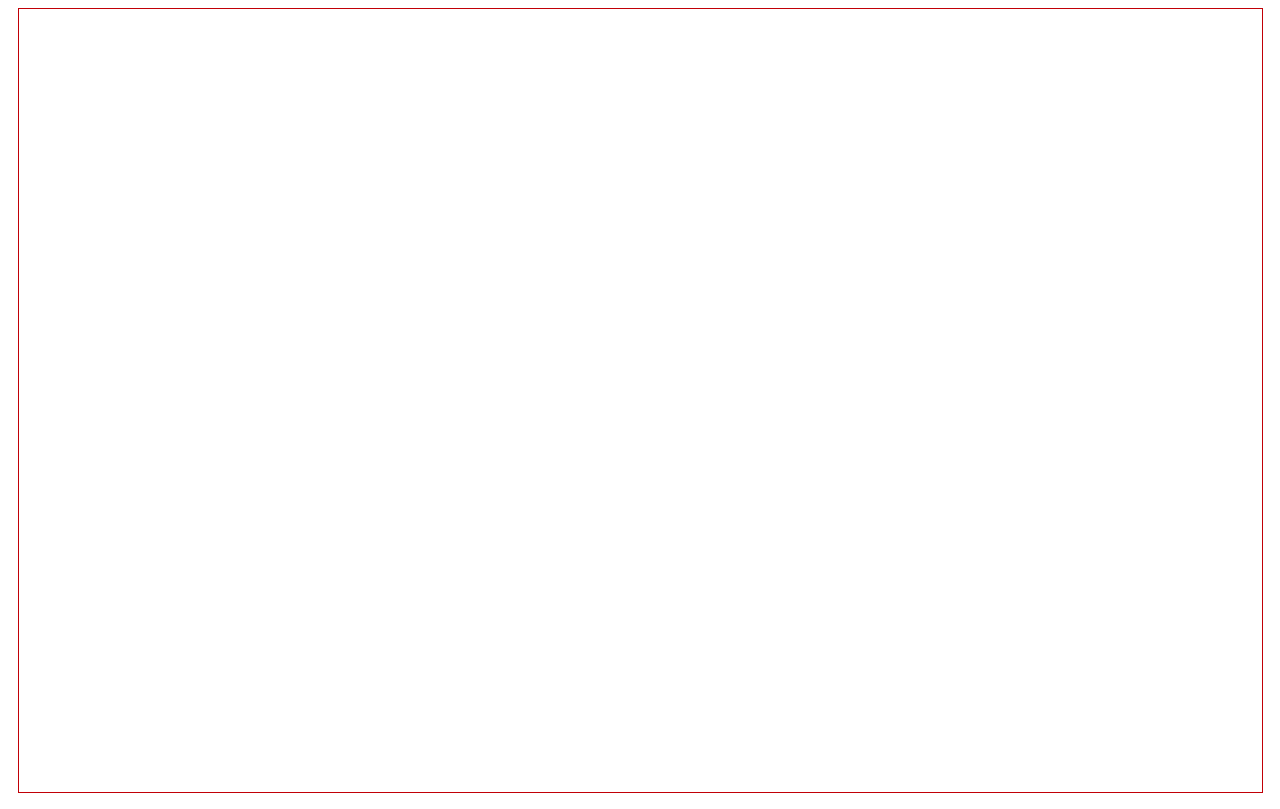
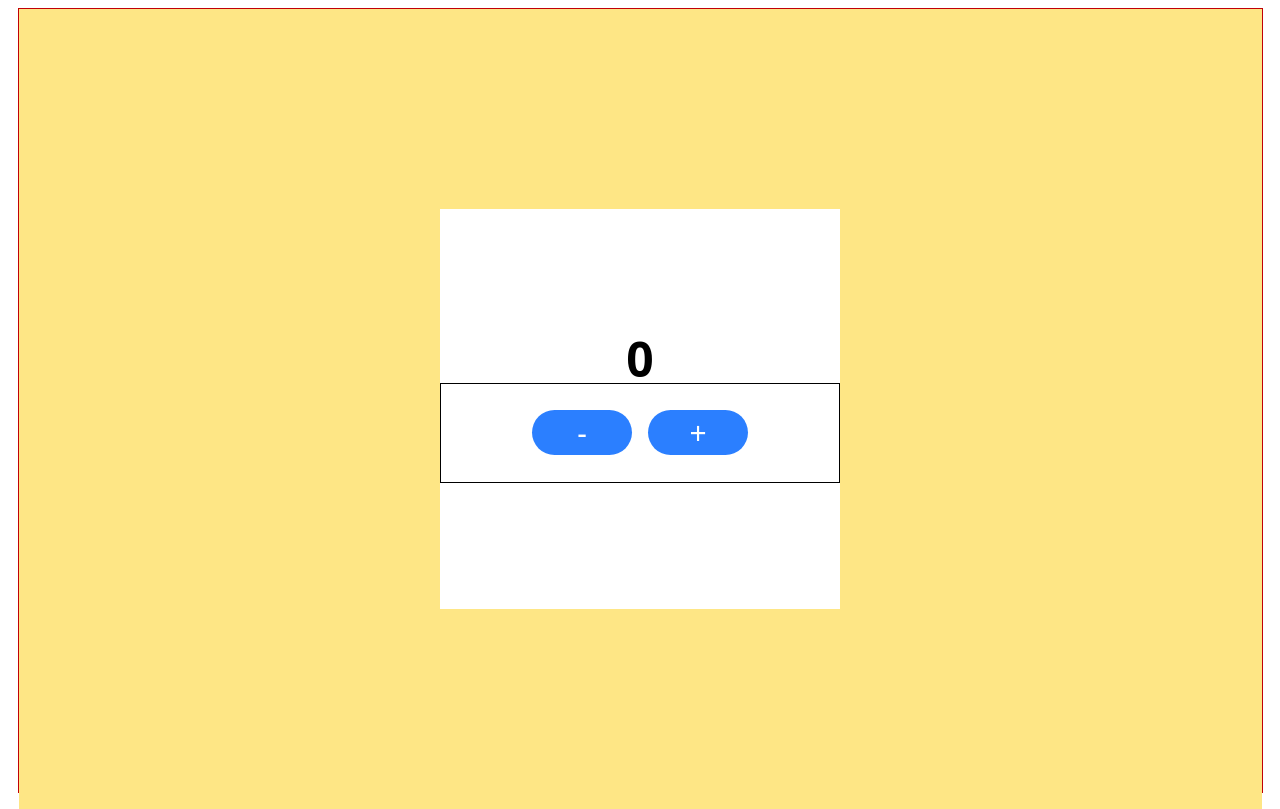
Before and after one commit to ErandikaPiumali/Frontend_MERN_batch06, a React (Vite) app: page /test in a window 1280 px wide. Before the commit this address had no page. Built offline with nearby package versions, Linux system fonts and the light colour scheme.

Commit message:
Learned useState- Day11⛳

```diff
--- a/pages/adminPages.jsx
+++ b/pages/adminPages.jsx
@@ -4,14 +4,14 @@
     return(
         <div className="w-full h-screen bg-red-900 flex">
             <div className="w-[300px] h-full bg-white">
-
-            </div>
+                 </div>
             <div  className="w-[calc(100%-300px)] bg-blue-900 h-full">
                 <Routes path="/*">
                 <Route path="/" element ={<h1>Dashboard</h1>}/>
                  <Route path="/products" element ={<h1>Products</h1>}/>
                   <Route path="/orders" element ={<h1>Orders</h1>}/>
 
+
                 </Routes>
             </div>
         </div>
--- a/pages/homePage.jsx
+++ b/pages/homePage.jsx
@@ -2,6 +2,7 @@
 return(
     <div>
         <span>Home Page</span>
+
     </div>
 )
 }
--- /dev/null
+++ b/pages/testPage.jsx
@@ -0,0 +1,35 @@
+import { useState } from "react";
+
+export default function TestPage(){
+
+      //  let count=1;
+      const [count, setCount] =useState(0);
+
+      function increment(){
+        setCount(count+1)
+      }
+
+      function decrement(){
+        setCount(count-1)
+      }
+
+    return(
+        <div className="w-full h-screen bg-amber-200 flex justify-center items-center">
+            <div className="w-[400px] h-[400px] bg-white flex flex-col justify-center items-center">
+                <h1 className="text-5xl font-bold"> {count} </h1>
+                <div className="w-full flex justify-center items-center border h-[100px]">
+                    <button onClick={decrement}
+                    className="w-[100px] bg-blue-500 h-[45px] flex text-3xl justify-center items-center text-white rounded-full mx-2" >
+                        -
+                    </button>
+                    <button onClick={increment}
+                     className="w-[100px] bg-blue-500 h-[45px] flex text-3xl justify-center items-center text-white rounded-full mx-2">
+                        +
+                    </button>
+                </div>
+                </div>
+
+
+        </div>
+    )
+}
--- a/src/App.jsx
+++ b/src/App.jsx
@@ -1,10 +1,11 @@
 
 import { BrowserRouter, Route, Routes } from 'react-router-dom'
-import HomePage from '../pages/homePage'
+import HomePage from '../pages/homePage.jsx'
 import LoginPage from '../pages/loginPage'
 import RegisterPage from '../pages/registerPage'
 import './App.css'
 import AdminPage from '../pages/adminPages'
+import TestPage from '../pages/testPage'
 
 
 function App() {
@@ -20,6 +21,7 @@
            <Route path="/login" element={<LoginPage/>}/>
             <Route path="/register" element={<RegisterPage/>}/>
             <Route path="/admin/*" element={<AdminPage/>}/>
+            <Route path="/test" element={<TestPage/>}/>
           </Routes>
 
         </div>
```
